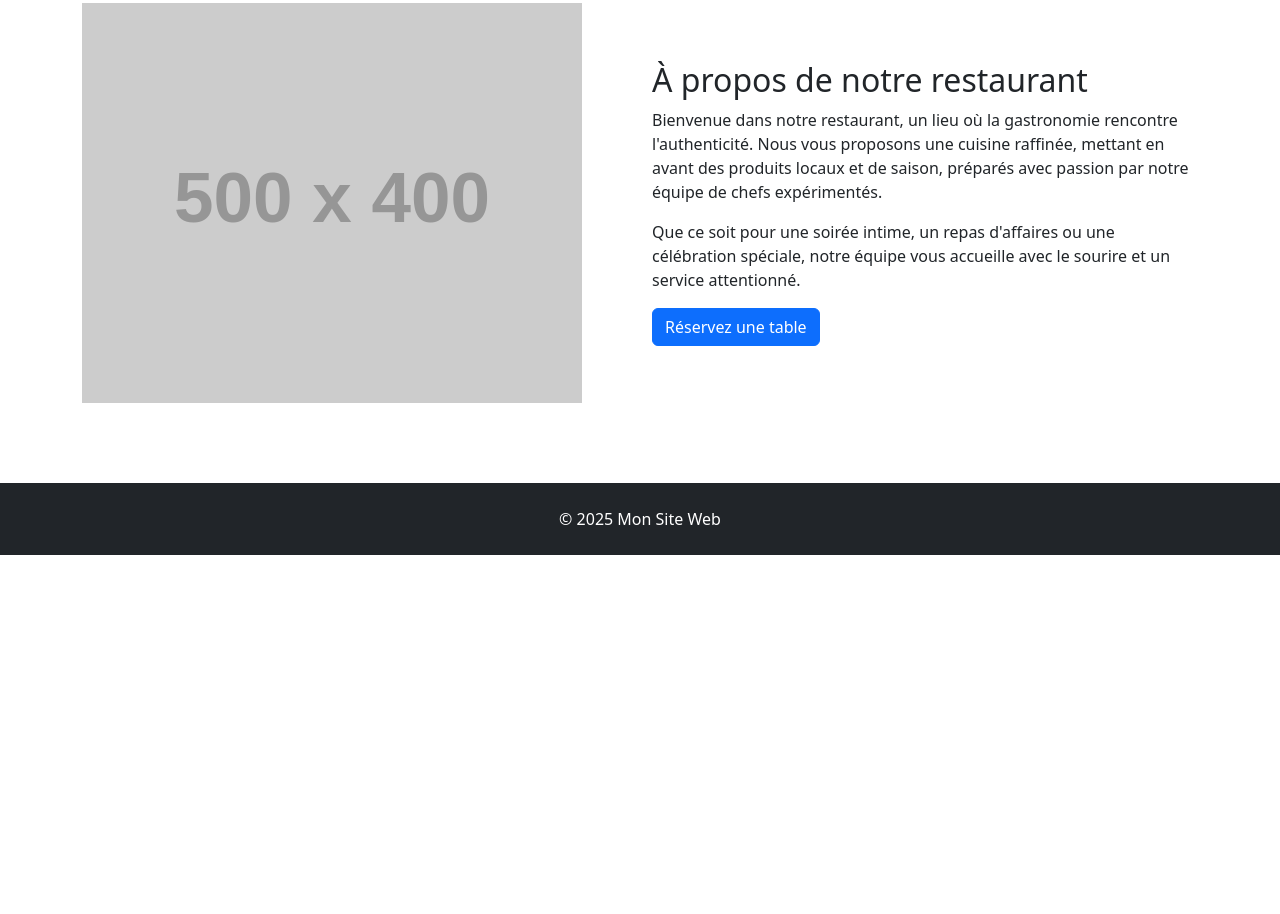
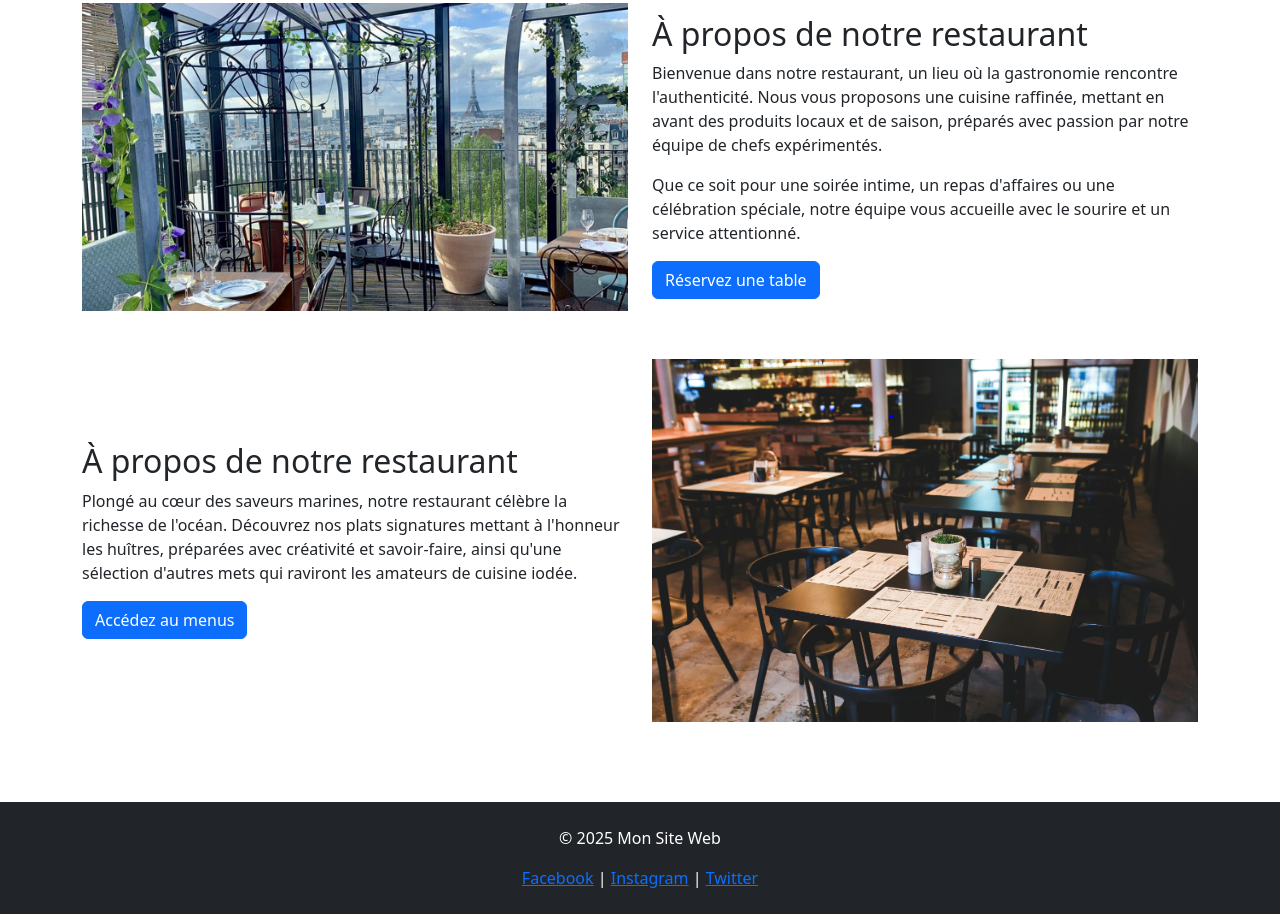
Before and after one commit to Matthieuhamon/Restaurant, a plain HTML site: page index.html in a window 1280 px wide. Shown: the part 885-1799 px from the top of the page. Before the commit the page ends 1440 px from the top, so only its background shows below. Drawn offline with nearby package versions, Linux system fonts and the light colour scheme; placeholder pictures from the web are drawn by us.

Commit message:
Ajout sections à propos et nos spécialités à la page d'accueil

```diff
--- a/index.html
+++ b/index.html
@@ -46,12 +46,10 @@
     <main>
         <section>
             <div class="container" style="margin-top: 100vh;">
-                <div class="row align-items-center">
-                    <!-- Colonne image -->
+                <div class="row align-items-center mb-5">
                     <div class="col-md-6">
-                    <img src="https://via.placeholder.com/500x400" alt="Restaurant" class="img-fluid">
+                    <img src="assets/img/accueil_r.jpg" alt="Restaurant" class="img-fluid">
                     </div>
-                    <!-- Colonne texte -->
                     <div class="col-md-6">
                     <h2>À propos de notre restaurant</h2>
                     <p>
@@ -66,10 +64,29 @@
                     <a href="reservation.html" class="btn btn-primary">Réservez une table</a>
                     </div>
                 </div>
+                <div class="row align-items-center">
+                    <div class="col-md-6">
+                    <h2>À propos de notre restaurant</h2>
+                    <p>
+                        Plongé au cœur des saveurs marines, notre restaurant célèbre la richesse de l'océan.
+                        Découvrez nos plats signatures mettant à l'honneur les huîtres, préparées avec créativité
+                        et savoir-faire, ainsi qu'une sélection d'autres mets qui raviront les amateurs de cuisine iodée.
+                    </p>
+                    <a href="reservation.html" class="btn btn-primary">Accédez au menus</a>
+                    </div>
+                    <div class="col-md-6">
+                        <img src="assets/img/accueil_m.jpg" alt="Restaurant" class="img-fluid">
+                        </div>
+                </div>
             </div>
         </section>
     </main>
     <footer class="bg-dark text-white text-center pt-4 pb-2" style="margin-top: 10vh;">
         <p>&copy; 2025 Mon Site Web</p>
+        <p>
+            <a href="#">Facebook</a> |
+            <a href="#">Instagram</a> |
+            <a href="#">Twitter</a>
+          </p>
     </footer>
 </body>
```
Also changed, not shown: menus.html (+8 -1 lines), reservation.html (+9 -0 lines).
